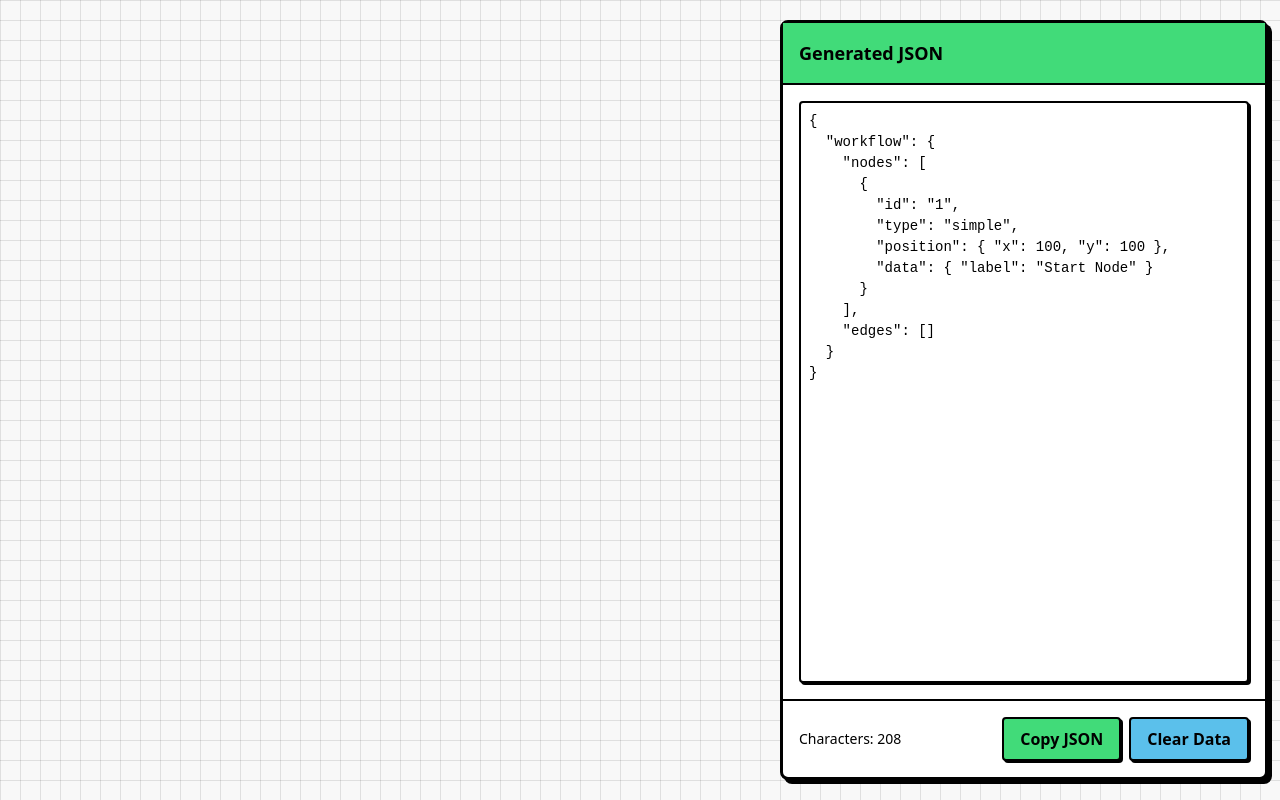
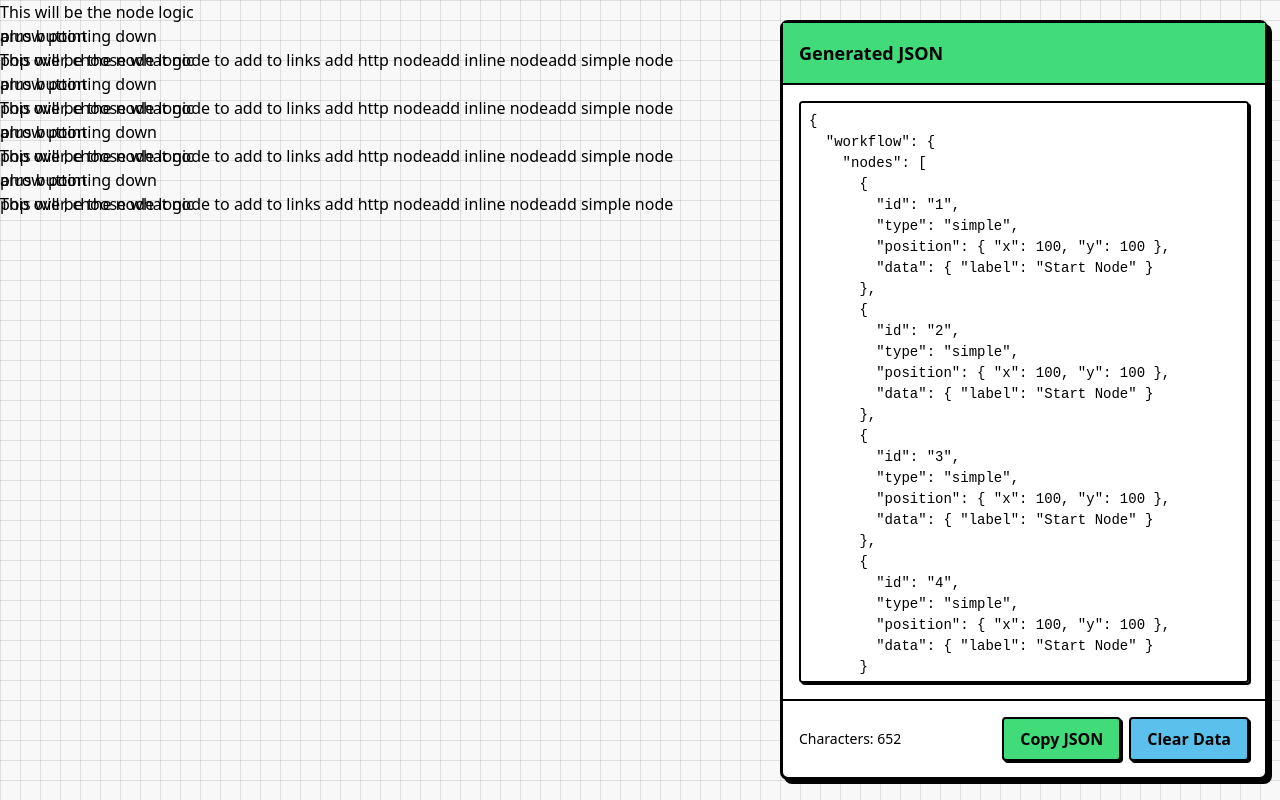
Before and after one commit to AdMFirst/MyConductorUI, a Vue app: page / in a window 1280 px wide. Built offline with nearby package versions, Linux system fonts and the light colour scheme.

Commit message:
temp links

```diff
--- a/src/App.vue
+++ b/src/App.vue
@@ -1,11 +1,27 @@
 <script setup lang="ts">
 import CodeWindow from './components/CodeWindow.vue';
+import Edge from './components/Edge.vue';
+import HttpNode from './components/NodeTypes.vue/HttpNode.vue';
+import InlineNode from './components/NodeTypes.vue/InlineNode.vue';
+import SimpleNode from './components/NodeTypes.vue/SimpleNode.vue';
+import StaticNode from './components/NodeTypes.vue/StaticNode.vue';
 </script>
 
 <template>
   <div class="min-h-dvh relative flex">
     <div class="w-3/5">
       <!-- Content for editing layer will go here -->
+      <!-- here will be filed with chains of node and edges-->
+      <!-- dyamically generate this later-->
+      <StaticNode type="start" />
+      <Edge position=0 />
+      <HttpNode />
+      <Edge position=1 />
+      <InlineNode />
+      <Edge position=2 />
+      <SimpleNode />
+      <Edge position=3 />
+      <StaticNode type="end" />
     </div>
 
     <!-- This will be the code layer  -->
--- a/src/components/CodeWindow.vue
+++ b/src/components/CodeWindow.vue
@@ -44,6 +44,24 @@ const jsonContent = ref(`{
         "type": "simple",
         "position": { "x": 100, "y": 100 },
         "data": { "label": "Start Node" }
+      },
+      {
+        "id": "2",
+        "type": "simple",
+        "position": { "x": 100, "y": 100 },
+        "data": { "label": "Start Node" }
+      },
+      {
+        "id": "3",
+        "type": "simple",
+        "position": { "x": 100, "y": 100 },
+        "data": { "label": "Start Node" }
+      },
+      {
+        "id": "4",
+        "type": "simple",
+        "position": { "x": 100, "y": 100 },
+        "data": { "label": "Start Node" }
       }
     ],
     "edges": []
--- /dev/null
+++ b/src/components/Edge.vue
@@ -0,0 +1,14 @@
+<template>
+<div class="relative">
+    <div class="absolute z-1">
+        plus button
+        <div>pop over, choose what node to add to links
+            <button>add http node</button>
+            <button>add inline node</button>
+            <button>add simple node</button>
+        </div>
+    </div>
+    <div>arrow pointing down</div>
+</div>
+
+</template>
--- /dev/null
+++ b/src/components/NodeTypes.vue/StaticNode.vue
@@ -0,0 +1,10 @@
+<script setup lang="ts">
+import DiagramNode from '../DiagramNode.vue';
+
+</script>
+
+<template>
+    <DiagramNode >
+        <p>Start or Stop, according to input. cannot be deleted</p>
+    </DiagramNode>
+</template>
```
